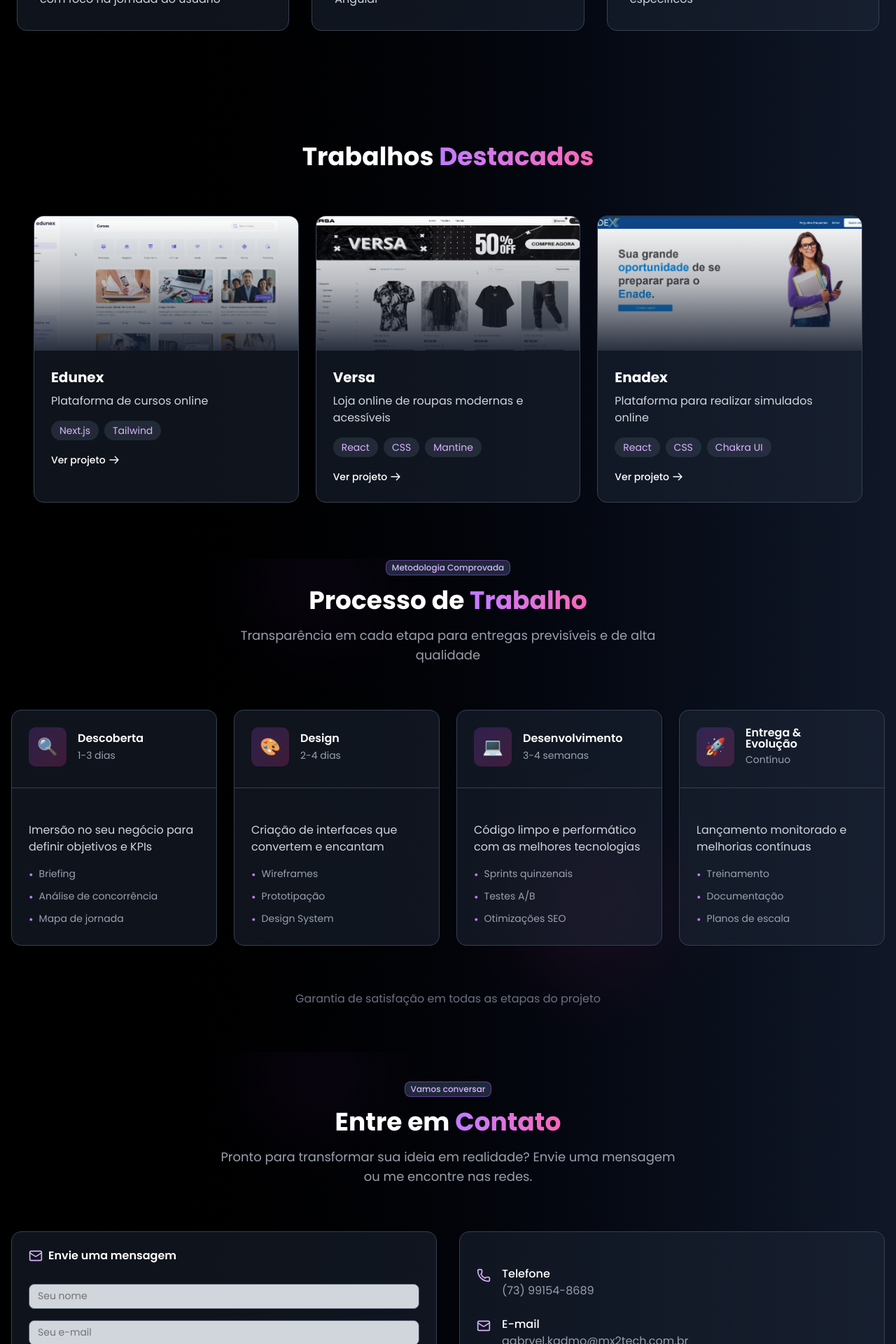
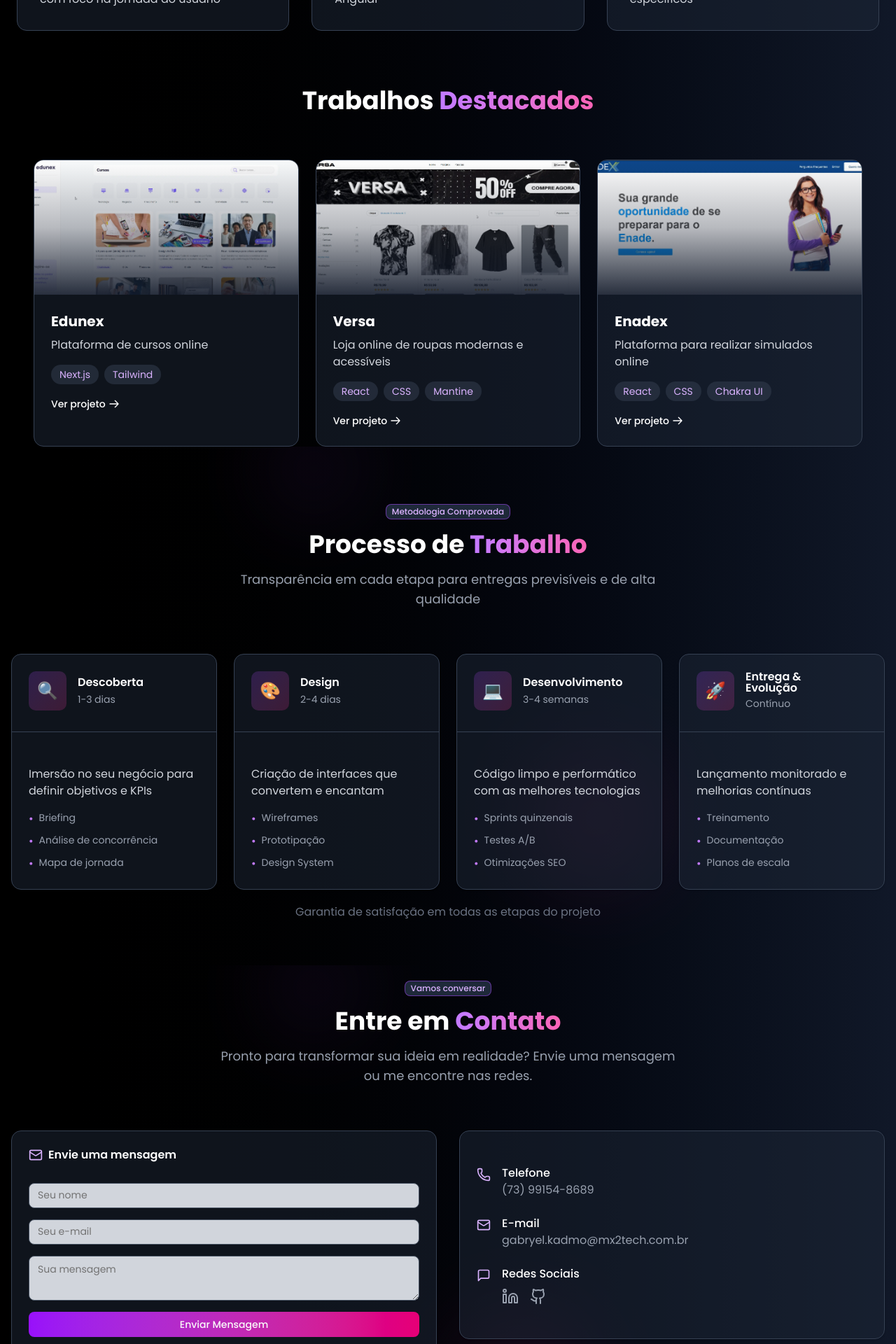
Before and after one commit to GabryelKadmo/kadmo-tech, a Next.js app: page / in a window 1280 px wide. Shown: the part 1100-3020 px from the top of the page at 70% size. Built offline with nearby package versions, Linux system fonts and the light colour scheme.

Commit message:
style: ajustar espaçamento nas seções de Contato, Portfólio e Processo

```diff
--- a/components/custom/ContactSection.tsx
+++ b/components/custom/ContactSection.tsx
@@ -78,7 +78,7 @@ export function ContactSection() {
     };
 
     return (
-        <section className="w-full py-10 pb-24 bg-gradient-to-l from-gray-900 to-black relative overflow-hidden" id="contact">
+        <section className="w-full py-5 pb-24 bg-gradient-to-l from-gray-900 to-black relative overflow-hidden" id="contact">
             <div id="contact" className="absolute inset-0 opacity-10 overflow-hidden">
                 <motion.div
                     animate={{
--- a/components/custom/PortfolioSection.tsx
+++ b/components/custom/PortfolioSection.tsx
@@ -29,7 +29,7 @@ export function PortfolioSection() {
 
     return (
         <div className="relative overflow-hidden bg-gradient-to-r from-black to-gray-900 border-gray-800">
-            <section className="py-20 px-4 sm:px-6" id="portfolio">
+            <section className="py-0 px-4 sm:px-6" id="portfolio">
                 <h2 className="text-4xl font-bold text-center mb-16 text-white">
                     Trabalhos <span className="text-transparent bg-clip-text bg-gradient-to-r from-purple-400 to-pink-400">Destacados</span>
                 </h2>
--- a/components/custom/ProcessSection.tsx
+++ b/components/custom/ProcessSection.tsx
@@ -70,7 +70,7 @@ const itemVariants = {
 
 export function ProcessSection() {
     return (
-        <section id="process" className="w-full pb-10 bg-gradient-to-l from-gray-900 to-black relative overflow-hidden">
+        <section id="process" className="w-full pt-20 pb-10 bg-gradient-to-l from-gray-900 to-black relative overflow-hidden">
             <div className="absolute inset-0 opacity-10 overflow-hidden">
                 <motion.div
                     animate={{
@@ -200,7 +200,6 @@ export function ProcessSection() {
                     ))}
                 </motion.div>
 
-                {/* Rodapé da seção */}
                 <motion.div
                     initial={{ opacity: 0, y: 20 }}
                     whileInView={{ opacity: 1, y: 0 }}
@@ -210,7 +209,7 @@ export function ProcessSection() {
                         stiffness: 100
                     }}
                     viewport={{ once: true }}
-                    className="text-center mt-16"
+                    className="text-center mt-5"
                 >
                     <p className="text-gray-500 mb-6">
                         Garantia de satisfação em todas as etapas do projeto
```
